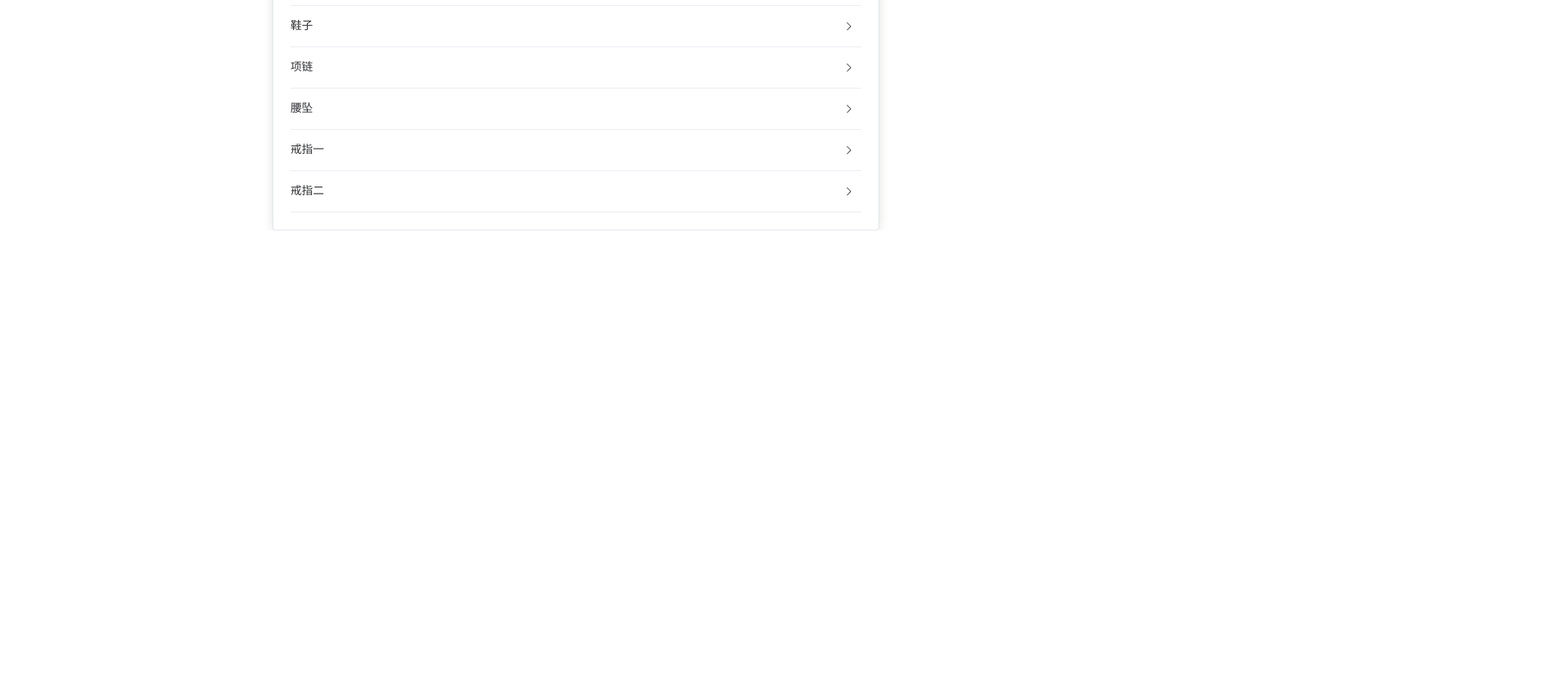
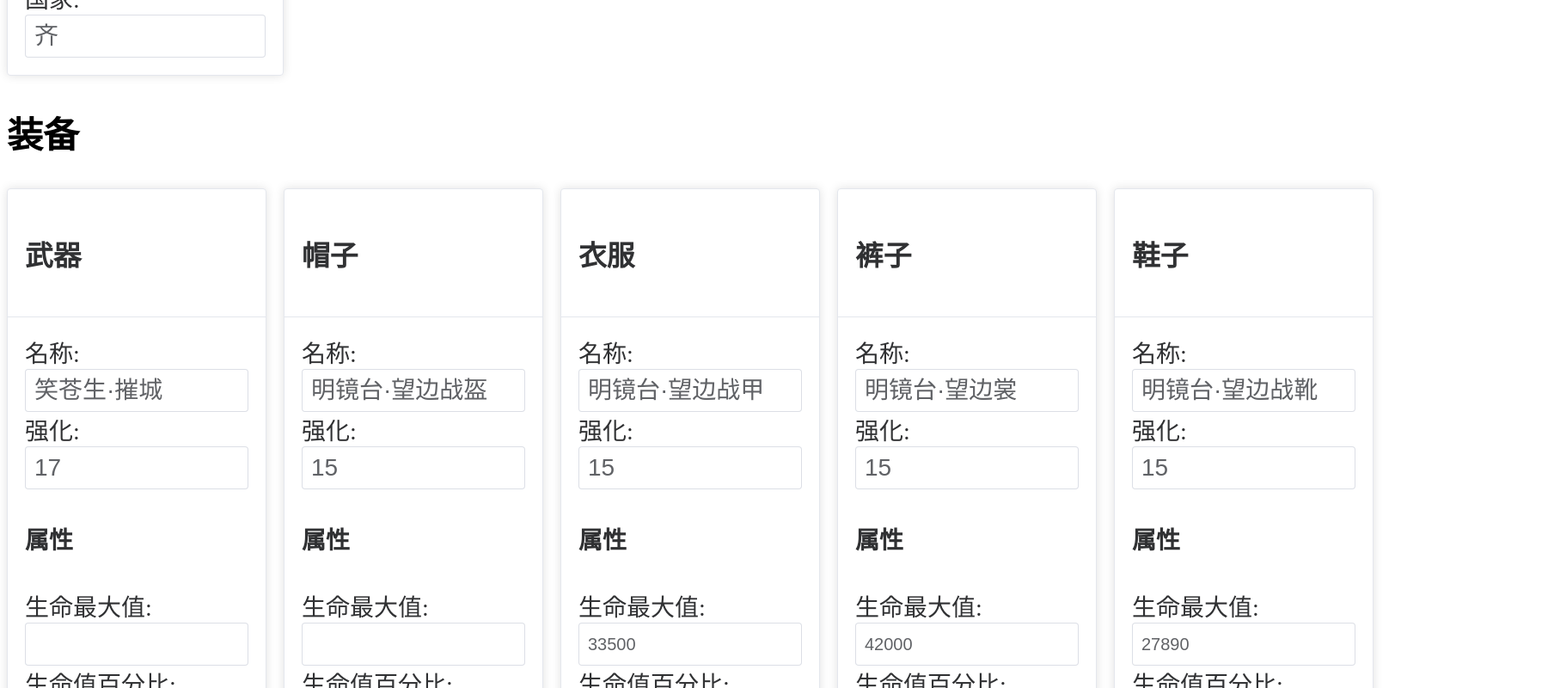
Before and after one commit to leemoCode/moliar_x, a Vue app in the folder front/: page / in a window 1280 px wide. Shown: the part 560-1360 px from the top of the page at 86% size, 1808 px wide, since content can reach past the window. Before the commit the page ends 828 px from the top, so only its background shows below. Built offline with nearby package versions, Linux system fonts and the light colour scheme.

Commit message:
feat: 创建数据分开装备首饰

```diff
--- a/front/src/App.vue
+++ b/front/src/App.vue
@@ -1,6 +1,6 @@
 <template>
-  <!-- <UserInfoCreateForm /> -->
-  <UserInfoShowCard />
+  <UserInfoCreateForm />
+  <!-- <UserInfoShowCard /> -->
   <!-- <CharacterBasicProperty /> -->
 </template>
 
--- a/front/src/components/gameComponents/UserInfoCreateEquipment.vue
+++ b/front/src/components/gameComponents/UserInfoCreateEquipment.vue
@@ -31,6 +31,6 @@ export default defineComponent({
 <style scoped>
 .el-input {
   height: 50px;
-  font-size: 28px;
+  font-size: 20px;
 }
 </style>
--- a/front/src/components/gameComponents/UserInfoCreateForm.vue
+++ b/front/src/components/gameComponents/UserInfoCreateForm.vue
@@ -10,7 +10,29 @@
 
     <h2>装备</h2>
     <div class="equipment_info">
-      <div v-for="item in equipmentTypeList">
+      <div v-for="item in equipmentTypeList.slice(0, 5)">
+        <el-card class="equipment_item">
+          <template #header>
+            <h3>{{ item.name }}</h3>
+          </template>
+
+          <div>
+            名称:
+            <el-input v-model="createData[item.key]" />
+            强化:
+            <el-input v-model="createData[item.key + '_num']" />
+
+            <UserInfoCreateEquipment
+              :data="createData[item.key + '_property']"
+            />
+          </div>
+        </el-card>
+      </div>
+    </div>
+
+    <h2>首饰</h2>
+    <div class="equipment_info">
+      <div v-for="item in equipmentTypeList.slice(5, 9)">
         <el-card class="equipment_item">
           <template #header>
             <h3>{{ item.name }}</h3>
```
